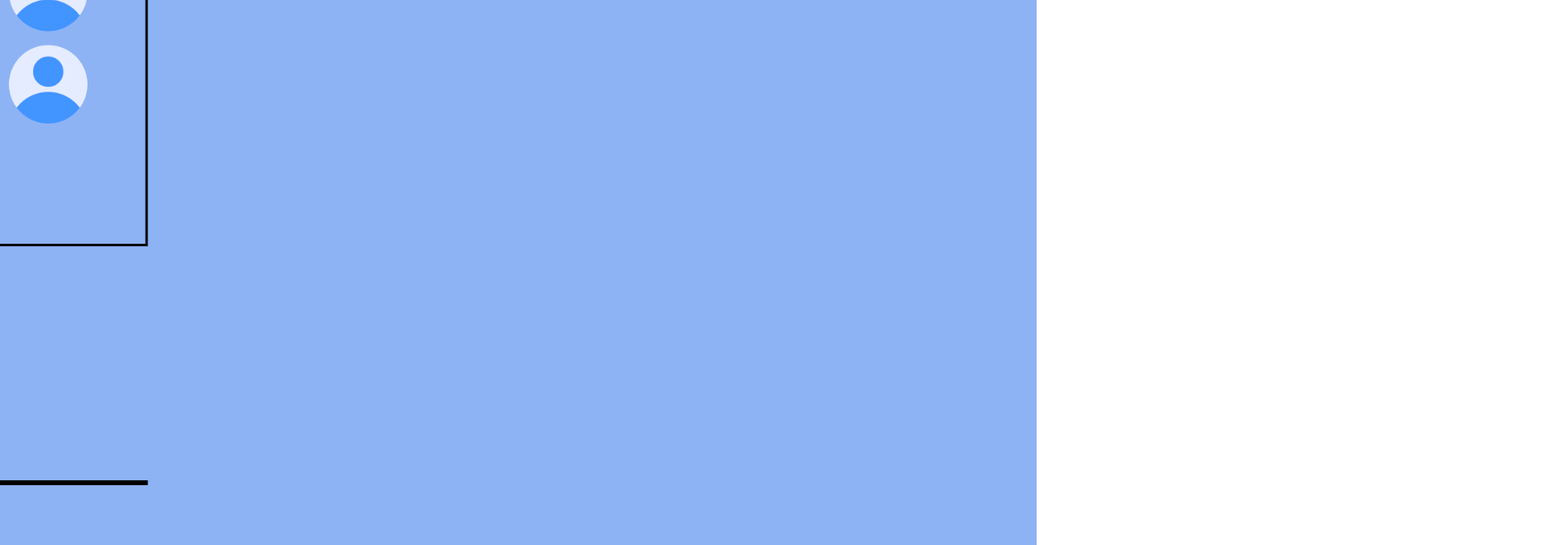
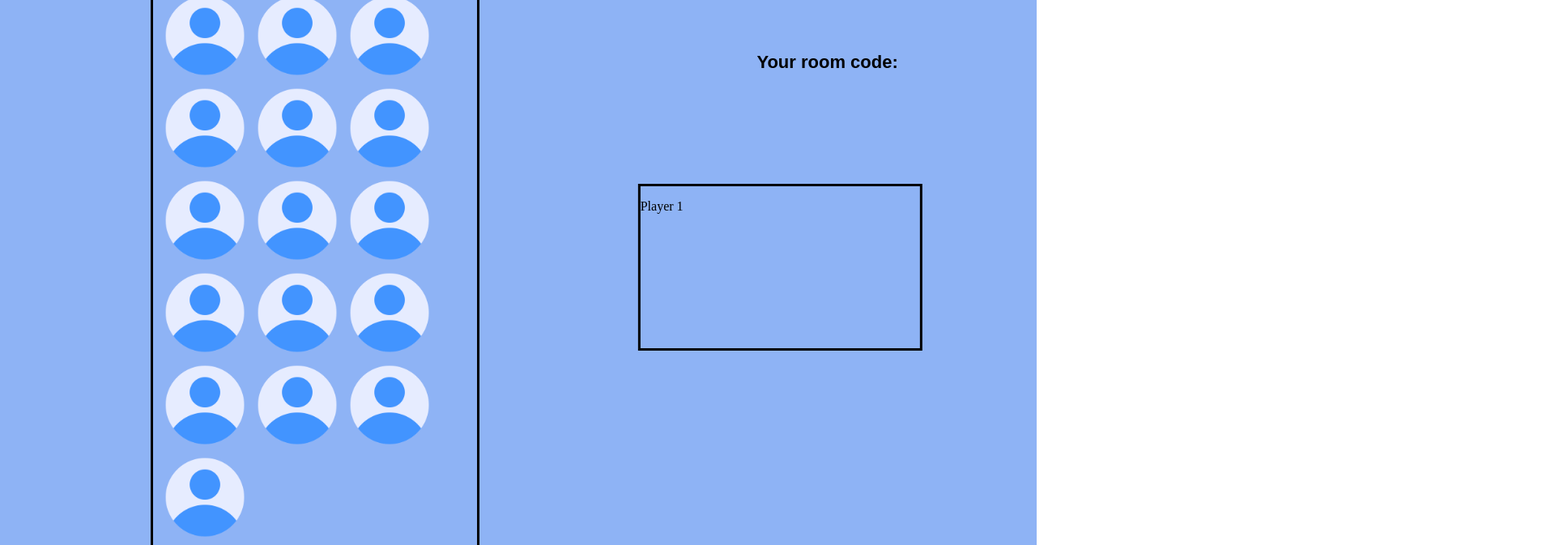
Before and after one commit to antosmichael07/Pexeso-Challenge, a website: page views/room.html in a window 1280 px wide. Shown: the top 673 px of the page at 81% size, 1920 px wide, since content can reach past the window. Drawn offline with Linux system fonts and the light colour scheme; files that its build step writes are made by us from their sources; files whose address does not match are found by name.

Commit message:
bitch work

```diff
--- a/public/stylesheets/room/style.css
+++ b/public/stylesheets/room/style.css
@@ -27,49 +27,56 @@ body {
 
 #additional-content {
     display: none; /* Initially hidden */
-    position: absolute;
+    position: relative;
     margin-top: 5%;
     margin-left: 10%;
-    transform: translate(-50%, -50%);
-    color: black;
-    font-size: 16px;
-    font-family: Arial;
+
+
 
 }
 
 
 #userIcons {
-    margin-left: 25%;
-    margin-top: 30%;
-    width: 30%;
+    padding-left: 0.8%;
+    margin-left: 5%;
+    margin-top: 25%;
+    width: 34%;
     min-height: 60vh; /* 40% of the viewport height */
     height: auto;
     border: 3px solid black;
     float: left;
+    transform: translateY(-60%);
+
 }
 
 #userNames {
-    margin-left: 25%;
-    margin-top: 30%;
+    margin-left: 20%;
+    margin-top: 10%;
 
     width: 30%;
-    min-height: 45%; /* 25% of the viewport height */
+    min-height: 25vh;
     height: auto;
+    float: left;
     border: 3px solid black;
-    float: left;
+
+    transform: translateX(-10%);
+
 }
 
 #roomCode {
-    border: 3px solid black;
-    position: flex;
-    display: inline-block;
-    border-radius: 5px;
+    /*border: 2px solid black;
+    color: black;*/
+    font-size: 22px;
+    font-family: Arial;
+    margin-left: 70%;
+
+
 
 }
 .user-icon {
     width: 100px;
     height: 100px;
-    background-image: url('./public/images/room/user.png');
+    background-image: url('./public/images/user.png');
     background-size: cover;
     display: inline-block;
     margin: 5px; /* Add some margin between icons for spacing */
--- a/views/room.html
+++ b/views/room.html
@@ -4,14 +4,19 @@
     <meta charset="UTF-8">
     <meta name="viewport" content="width=device-width, initial-scale=1.0">
     <title>Room Page</title>
-    <link rel="stylesheet" href="stylesheets/room/style.css">
+    <link rel="stylesheet" href="public/stylesheets/room/style.css">
 </head>
 <body>
+
+
+
     <div id="changing-background">
         <div id="growing-rectangle"></div>
     </div>
 
     <div id="additional-content">
+
+        <h3 id="roomCode">Your room code: </h3>
 
         <div id="userIcons">
             <div class="user-icon"></div>
@@ -21,13 +26,23 @@
             <div class="user-icon"></div>
             <div class="user-icon"></div>
             <div class="user-icon"></div>
+            <div class="user-icon"></div>
+            <div class="user-icon"></div>
+            <div class="user-icon"></div>
+            <div class="user-icon"></div>
+            <div class="user-icon"></div>
+            <div class="user-icon"></div>
+            <div class="user-icon"></div>
+            <div class="user-icon"></div>
+            <div class="user-icon"></div>
+
         </div>
 
         <div id="userNames">
-              <!-- User names content goes here -->
+            <p>Player 1</p>
         </div>
 
-        <h3 id="roomCode">Your room code: </h3>
+
 
     </div>
 
@@ -41,8 +56,8 @@
 
         setTimeout(function() {
             background.style.backgroundColor = '#8EB3F5';
-            rectangle.style.width = '100px';
-            rectangle.style.height = '100px';
+            rectangle.style.width = '6000px';
+            rectangle.style.height = '3000px';
 
             setTimeout(function() {
                 rectangle.style.transform = 'translate(-50%, -50%) rotate(1080deg)';
@@ -53,7 +68,7 @@
                 additionalContent.style.display = "block";
             }, 200);
         }, 800);
-});
+        });
 
 
 
```
